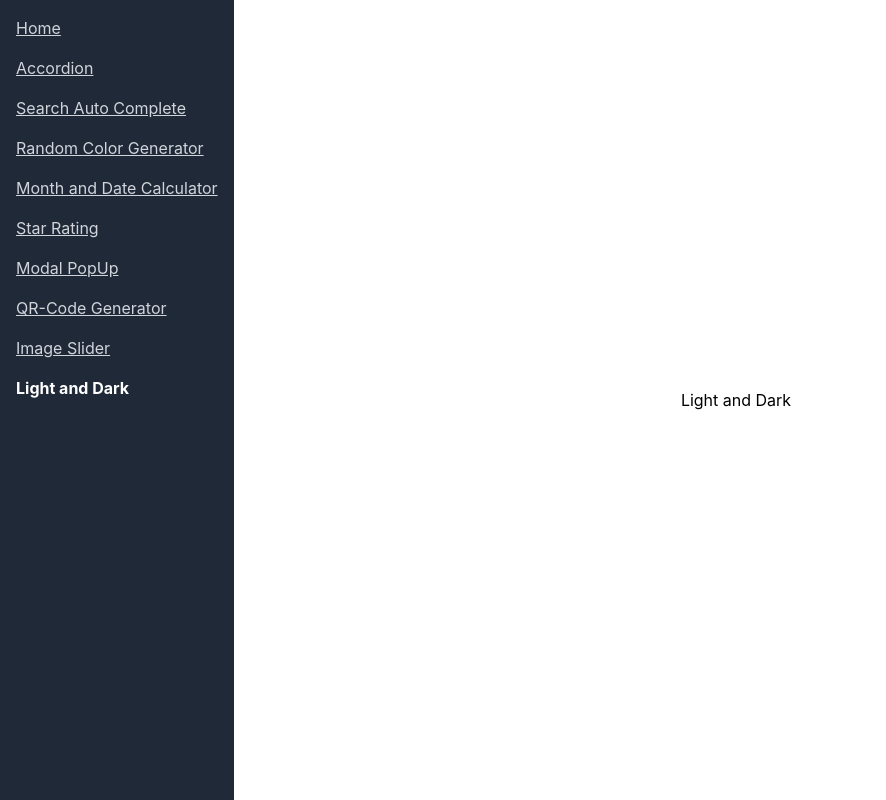
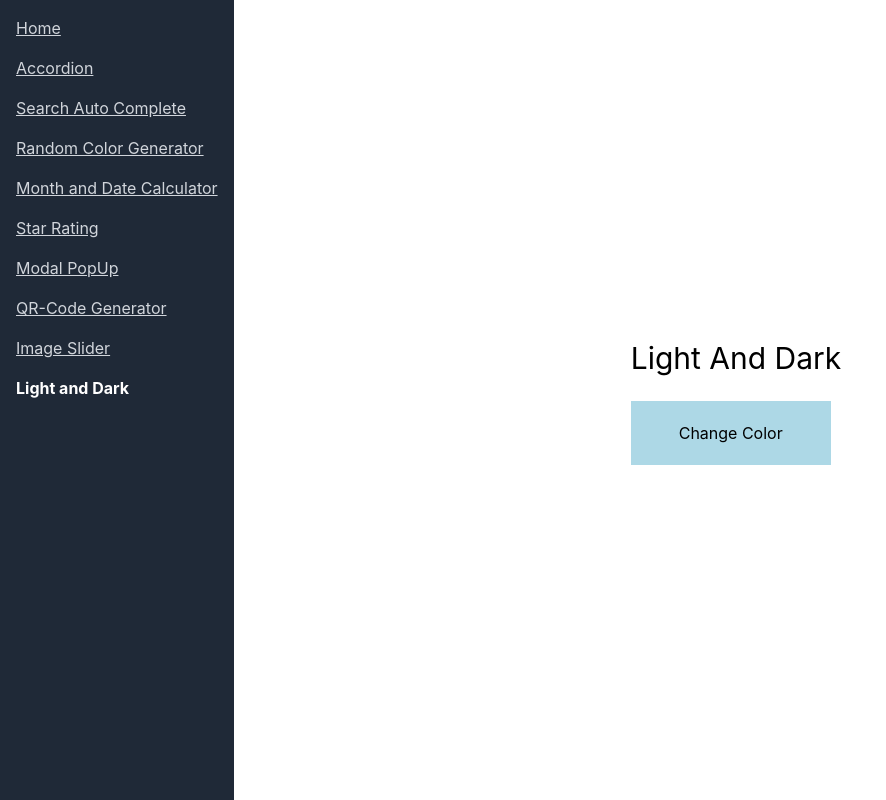
Before and after one commit to saranyaSittrarasu/React_Mini_Projects, a React (Create React App) app: page /lightdark in a window 1280 px wide. Shown: the whole page, without its empty margins (0-886 px from the left). Built offline with nearby package versions, Linux system fonts and the light colour scheme.

Commit message:
Add light and dark theme toggle functionality

```diff
--- a/src/components/LightAndDark/LightAndDark.tsx
+++ b/src/components/LightAndDark/LightAndDark.tsx
@@ -1,7 +1,32 @@
-import React from "react";
+import { useLayoutEffect, useState } from "react";
 
 const LightAndDark = () => {
-  return <div>Light and Dark</div>;
+  const [theme, setTheme] = useState(localStorage.getItem("color") || "white");
+  useLayoutEffect(() => {
+    document.body.style.backgroundColor = theme;
+    document.body.style.color = theme === "white" ? "black" : "white";
+  }, [theme]);
+
+  const toggleTheme = () => {
+    const newTheme = theme === "white" ? "black" : "white";
+    setTheme(newTheme);
+    localStorage.setItem("color", newTheme);
+  };
+  return (
+    <div>
+      <h1 style={{ fontSize: "30px", marginBottom: "20px" }}>Light And Dark</h1>
+      <button
+        style={{
+          padding: "20px",
+          width: "200px",
+          backgroundColor: "lightblue",
+        }}
+        onClick={() => toggleTheme()}
+      >
+        Change Color
+      </button>
+    </div>
+  );
 };
 
 export default LightAndDark;
```
